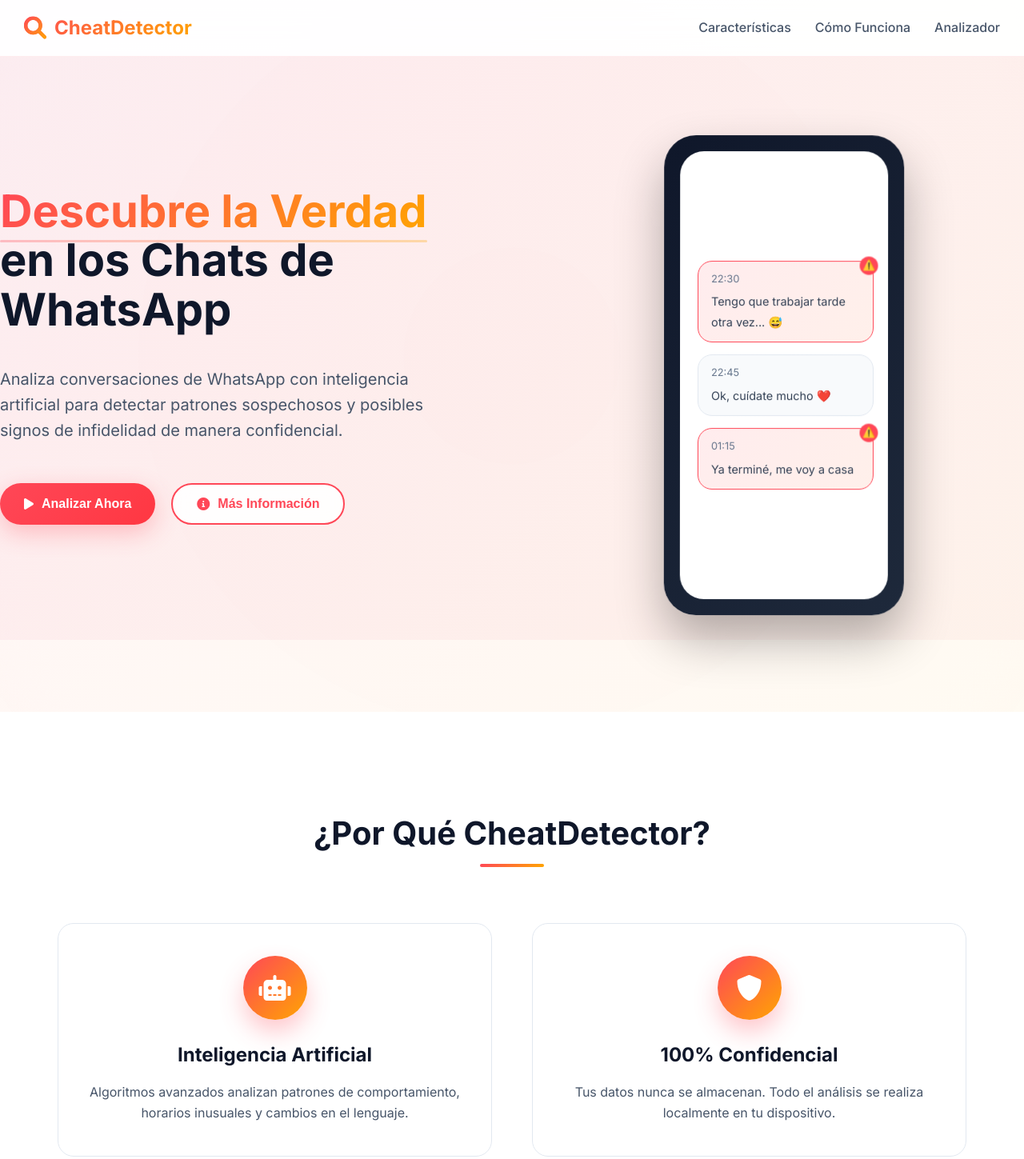
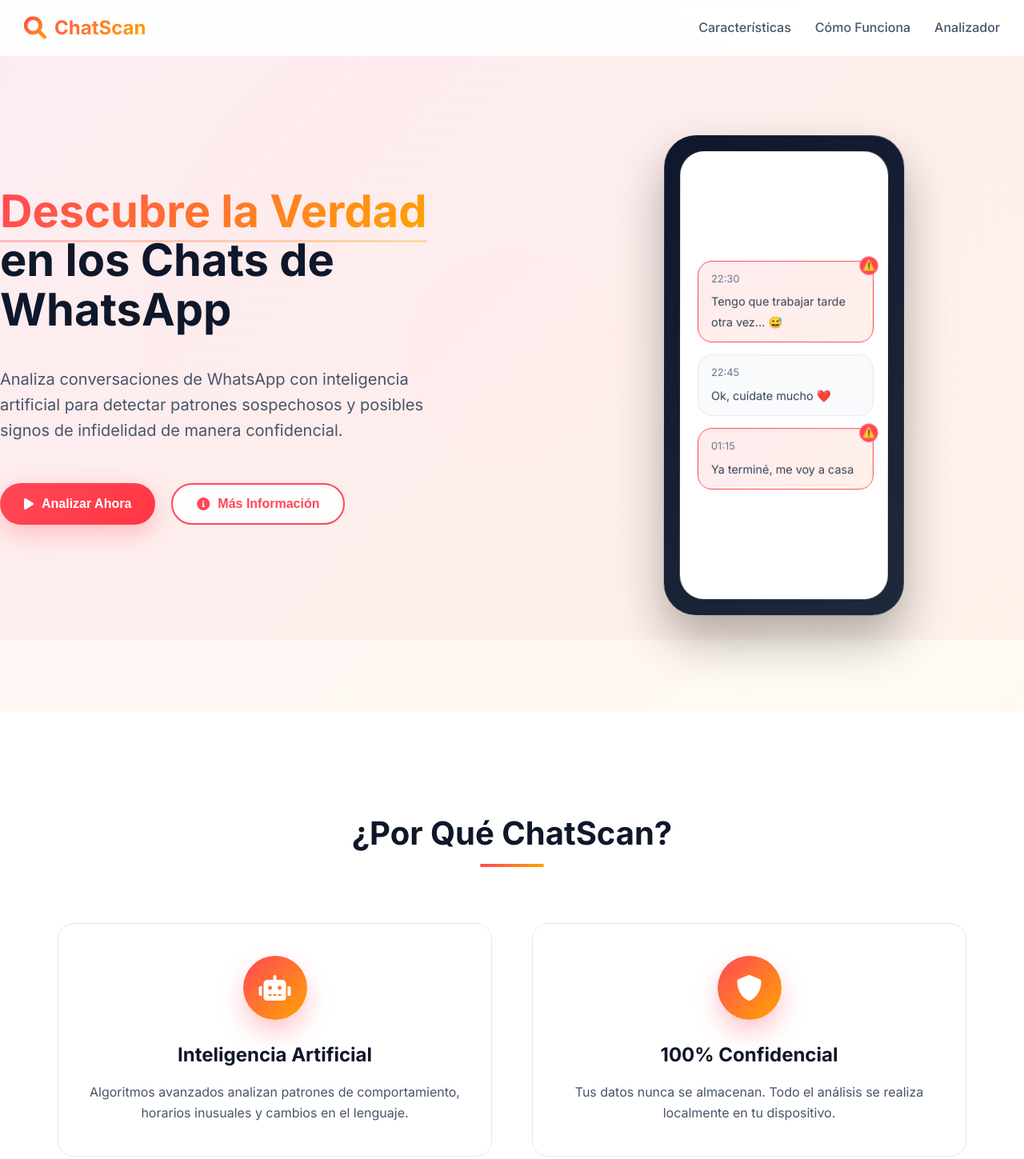
Before and after one commit to movefastcorporation/whatsAppCheatDetector, a website: page index.html in a window 1280 px wide. Shown: the top 1449 px of the page at 80% size. Drawn offline with Linux system fonts and the light colour scheme.

Commit message:
Renombrar la aplicación a "ChatScan"
- Actualización del título y metadatos en index.html para reflejar el nuevo nombre.
- Modificación de la navegación y secciones de la página para utilizar "ChatScan".
- Actualización del archivo package.json con el nuevo nombre y detalles de contacto.
- Cambio en los comentarios del archivo script.js para alinearse con el nuevo nombre.

```diff
--- a/index.html
+++ b/index.html
@@ -3,7 +3,7 @@
 <head>
     <meta charset="UTF-8">
     <meta name="viewport" content="width=device-width, initial-scale=1.0">
-    <title>CheatDetector - Descubre la Infidelidad en WhatsApp</title>
+    <title>ChatScan - Descubre la Infidelidad en WhatsApp</title>
     <meta name="description" content="Analiza chats de WhatsApp para detectar posibles signos de infidelidad. Herramienta gratuita y confidencial.">
     <link rel="stylesheet" href="styles.css">
     <link href="https://fonts.googleapis.com/css2?family=Inter:wght@300;400;500;600;700&display=swap" rel="stylesheet">
@@ -17,7 +17,7 @@
         <nav class="nav">
             <div class="nav-logo">
                 <i class="fas fa-search"></i>
-                <span>CheatDetector</span>
+                <span>ChatScan</span>
             </div>
             <div class="nav-links">
                 <a href="#features">Características</a>
@@ -78,7 +78,7 @@
     <!-- Features Section -->
     <section id="features" class="features">
         <div class="container">
-            <h2 class="section-title">¿Por Qué CheatDetector?</h2>
+            <h2 class="section-title">¿Por Qué ChatScan?</h2>
             <div class="features-grid">
                 <div class="feature-card">
                     <div class="feature-icon">
@@ -237,7 +237,7 @@
                 <div class="footer-brand">
                     <div class="nav-logo">
                         <i class="fas fa-search"></i>
-                        <span>CheatDetector</span>
+                        <span>ChatScan</span>
                     </div>
                     <p>Herramienta de análisis de chats con IA para detectar patrones de comportamiento sospechoso.</p>
                 </div>
@@ -257,7 +257,7 @@
                 </div>
             </div>
             <div class="footer-bottom">
-                <p>&copy; 2024 CheatDetector. Todos los derechos reservados.</p>
+                <p>&copy; 2024 ChatScan. Todos los derechos reservados.</p>
             </div>
         </div>
     </footer>
--- a/script.js
+++ b/script.js
@@ -1,4 +1,4 @@
-// CheatDetector JavaScript - Enhanced functionality for infidelity detection
+// ChatScan JavaScript - Enhanced functionality for infidelity detection
 
 // Smooth scroll functions
 function scrollToAnalyzer() {
```
Also changed, not shown: package.json (+9 -9 lines).
